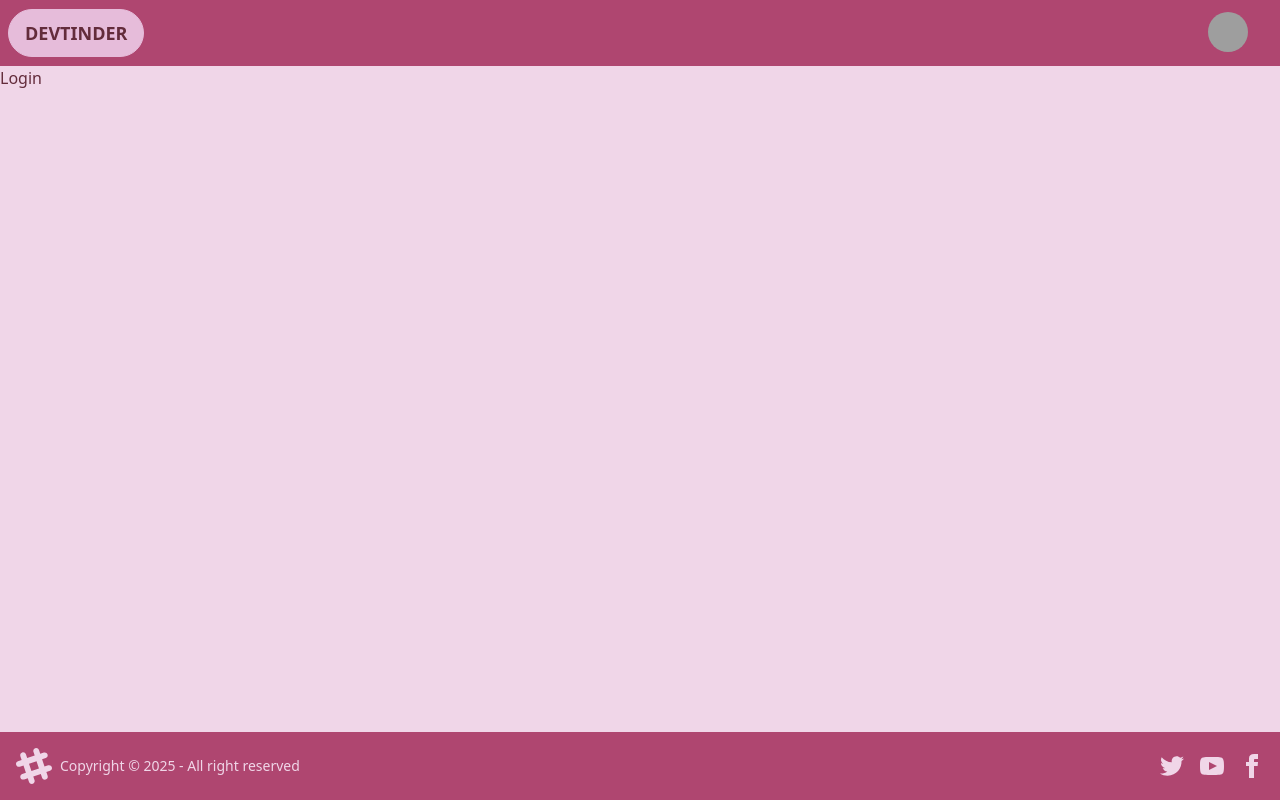
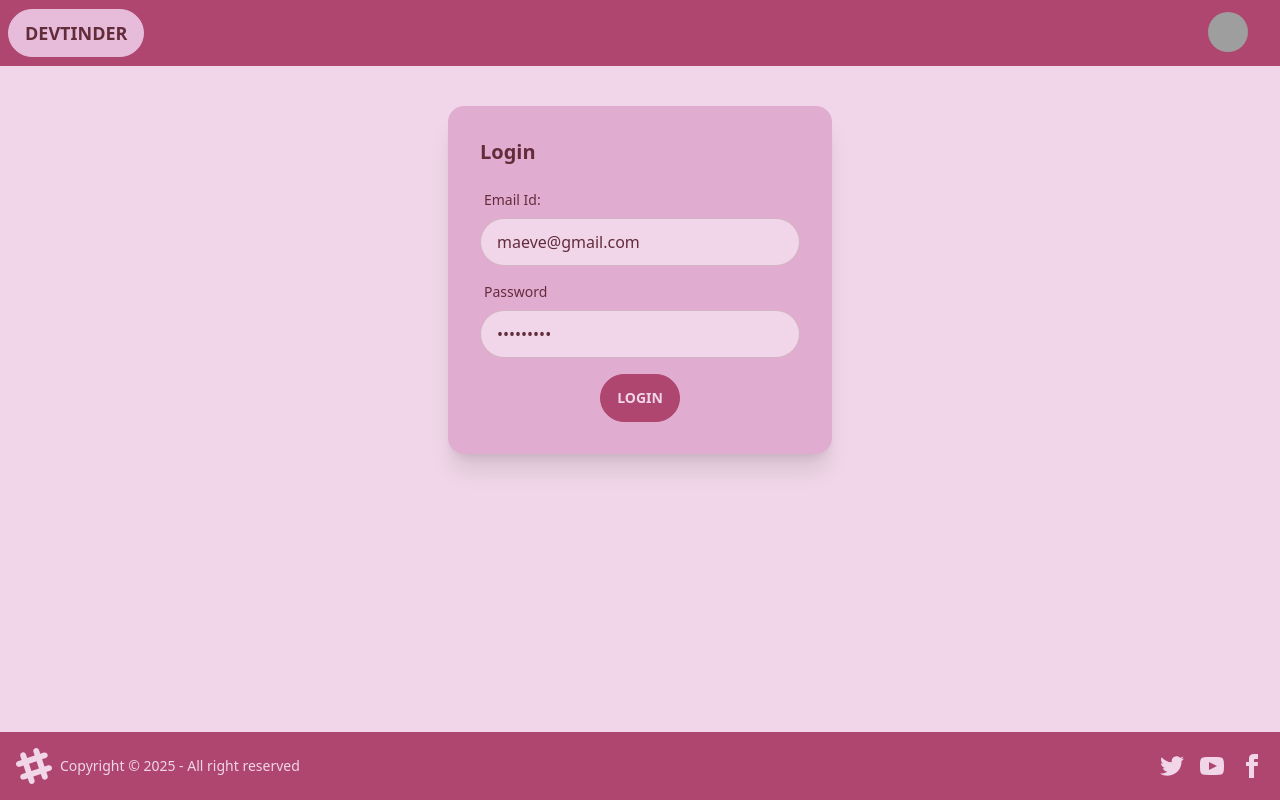
Before and after one commit to PAlagusurya/DevTinder-web, a React (Vite) app in the folder devtinder-FE/: page /login in a window 1280 px wide. Built offline with nearby package versions, Linux system fonts and the light colour scheme; grey boxes are pictures that could not be loaded.

Commit message:
add login functionality with axios integration and CORS notes

```diff
--- a/devtinder-FE/package.json
+++ b/devtinder-FE/package.json
@@ -10,6 +10,7 @@
     "preview": "vite preview"
   },
   "dependencies": {
+    "axios": "^1.7.9",
     "react": "^19.0.0",
     "react-dom": "^19.0.0",
     "react-router-dom": "^7.1.5"
--- a/devtinder-FE/src/Body.jsx
+++ b/devtinder-FE/src/Body.jsx
@@ -4,10 +4,14 @@ import { Outlet } from "react-router-dom";
 import Footer from "./Footer";
 
 const Body = () => {
+  // min-h-screen ensures the entire viewport height is used.
+  //flex-grow allows the Outlet (which contains Login) to take up remaining space.
   return (
-    <div>
+    <div className="min-h-screen flex flex-col">
       <NavBar />
-      <Outlet />
+      <div className="flex-grow">
+        <Outlet />
+      </div>
       <Footer />
     </div>
   );
--- a/devtinder-FE/src/Login.jsx
+++ b/devtinder-FE/src/Login.jsx
@@ -1,7 +1,65 @@
-import React from "react";
+import React, { useState } from "react";
+import axios from "axios";
+import { BASE_URL } from "./constants/constants";
 
 const Login = () => {
-  return <div>Login</div>;
+  const [emailId, setEmailId] = useState("maeve@gmail.com");
+  const [password, setPassword] = useState("Maeve@123");
+
+  const handleLogin = async () => {
+    try {
+      const res = await axios.post(
+        BASE_URL + "/login",
+        {
+          emailId,
+          password,
+        },
+        { withCredentials: true }
+      );
+      console.log("RESPONSE:", res);
+    } catch (e) {
+      console.error(e);
+    }
+  };
+
+  return (
+    <div className="my-10 flex justify-center">
+      <div className="card bg-base-300 w-96 shadow-xl bg-opacity-80">
+        <div className="card-body">
+          <h2 className="card-title">Login</h2>
+          <div>
+            <label className="form-control w-full max-w-xs my-2">
+              <div className="label">
+                <span className="label-text">Email Id:</span>
+              </div>
+              <input
+                type="text"
+                value={emailId}
+                onChange={(e) => setEmailId(e.target.value)}
+                className="input input-bordered w-full max-w-xs"
+              />
+            </label>
+            <label className="form-control w-full max-w-xs my-2">
+              <div className="label">
+                <span className="label-text">Password</span>
+              </div>
+              <input
+                type="password"
+                value={password}
+                onChange={(e) => setPassword(e.target.value)}
+                className="input input-bordered w-full max-w-xs"
+              />
+            </label>
+          </div>
+          <div className="card-actions justify-center">
+            <button className="btn btn-neutral" onClick={handleLogin}>
+              Login
+            </button>
+          </div>
+        </div>
+      </div>
+    </div>
+  );
 };
 
 export default Login;
--- a/devtinder-FE/src/NavBar.jsx
+++ b/devtinder-FE/src/NavBar.jsx
@@ -2,7 +2,9 @@ const NavBar = () => {
   return (
     <div className="navbar bg-neutral">
       <div className="flex-1">
-        <a className="btn text-lg">devTinder</a>
+        <a className="btn text-lg" href="/">
+          devTinder
+        </a>
       </div>
       <div className="flex-none gap-2">
         <div className="dropdown dropdown-end mx-5">
--- /dev/null
+++ b/devtinder-FE/src/constants/constants.js
@@ -0,0 +1 @@
+export const BASE_URL = "http://localhost:3000";
```
Also changed, not shown: 2 other files (tests, documents, lock files or other folders).
